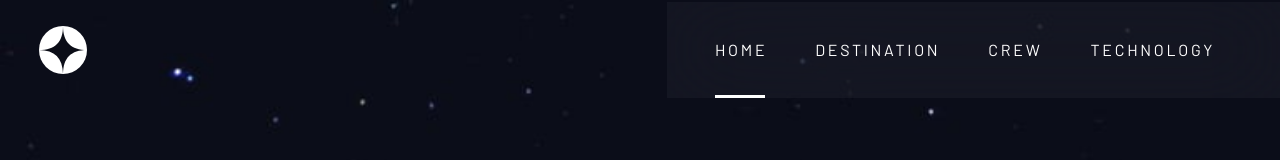
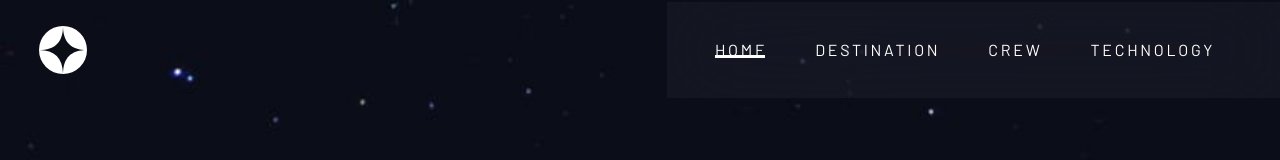
Before and after one commit to hayrapetyandavit/Space-Tourism, a React (Vite) app: page / in a window 1280 px wide. Shown: the top 160 px of the page. Built offline with nearby package versions, Linux system fonts and the light colour scheme; a web font is replaced by a local one.

Commit message:
added active like logic

```diff
--- a/src/App.tsx
+++ b/src/App.tsx
@@ -1,6 +1,9 @@
 import React from "react";
 import Layout from "./layout";
 import Home from "./pages/Home";
+import Destination from "./pages/Destination";
+import Crew from "./pages/Crew";
+import Technology from "./pages/Technology";
 import { Route, Routes } from "react-router-dom";
 
 const App: React.FC = () => {
@@ -9,6 +12,9 @@ const App: React.FC = () => {
       <Routes>
         <Route element={<Layout />}>
           <Route path="/" element={<Home />} />
+          <Route path="/destination" element={<Destination />} />
+          <Route path="/crew" element={<Crew />} />
+          <Route path="/technology" element={<Technology />} />
         </Route>
       </Routes>
     </>
--- a/src/components/Header/index.tsx
+++ b/src/components/Header/index.tsx
@@ -6,13 +6,20 @@ import menuClose from "/assets/shared/icon-close.svg";
 
 import classes from "./styles.module.scss";
 
+const linkData = ["home", "destination", "crew", "technology"];
+
 const Header: React.FC = () => {
-  const [isLinkActive, setIsLinkActive] = useState<Boolean>(false);
+  const [activeLink, setActiveLink] = useState<string>("home");
   const [isMenuOpen, setMenuOpen] = useState<boolean>(false);
 
   const handleBurgerClick = () => {
     setMenuOpen((prevState) => !prevState);
   };
+
+  const handleLinkClick = (e: any) => {
+    setActiveLink(e.target.innerText.slice(3).toLowerCase());
+  };
+
   return (
     <header className={classes.header}>
       <div>
@@ -20,34 +27,40 @@ const Header: React.FC = () => {
           <img src={logo} alt="Logo" />
         </Link>
       </div>
-      <div className={classes.burgerMenu} id={classes.hi} onClick={handleBurgerClick}>
-        {isMenuOpen ? (<img src={menuClose} alt="Close icon" />) : (<img src={menuOpen} alt="Burger icon" />)}
+      <div
+        className={classes.burgerMenu}
+        id={classes.hi}
+        onClick={handleBurgerClick}
+      >
+        {isMenuOpen ? (
+          <img src={menuClose} alt="Close icon" />
+        ) : (
+          <img src={menuOpen} alt="Burger icon" />
+        )}
       </div>
       <hr className={classes.headerHr} />
-      <nav className={`${classes.navigationMenu} ${!isMenuOpen ? classes.menuActive : null}`}>
+      <nav
+        className={`${classes.navigationMenu} ${
+          !isMenuOpen ? classes.menuActive : null
+        }`}
+      >
         <hr className={classes.navHr} />
         <ul className={classes.linksList}>
-          <li>
-            <Link className={classes.link} to="/">
-              <span className={classes.linkIndex}>00</span> home
-              <div className={classes.activeLink}></div>
-            </Link>
-          </li>
-          <li>
-            <Link className={classes.link} to="/destination">
-              <span className={classes.linkIndex}>01</span> destination
-            </Link>
-          </li>
-          <li>
-            <Link className={classes.link} to="/crew">
-              <span className={classes.linkIndex}>02</span> crew
-            </Link>
-          </li>
-          <li>
-            <Link className={classes.link} to="/technology">
-              <span className={classes.linkIndex}>03</span> technology
-            </Link>
-          </li>
+          {linkData &&
+            linkData.map((link, index) => (
+              <li key={Math.random()}>
+                <Link
+                  className={classes.link}
+                  to={link === "home" ? "/" : link}
+                  onClick={handleLinkClick}
+                >
+                  <span className={classes.linkIndex}>0{index}</span> {link}
+                  {activeLink === link ? (
+                    <div className={classes.activeLink}></div>
+                  ) : null}
+                </Link>
+              </li>
+            ))}
         </ul>
       </nav>
     </header>
--- a/src/components/Header/styles.module.scss
+++ b/src/components/Header/styles.module.scss
@@ -19,17 +19,19 @@
     margin-left: 64px;
   }
 }
+
 .burgerMenu {
   display: none;
 }
+
 .navigationMenu {
-  max-height: 96px;
+  height: 96px;
   display: flex;
   justify-content: center;
   align-items: center;
   background: rgba(255, 255, 255, 0.04);
   backdrop-filter: blur(41px);
-  padding: 39px 167px 38px 123px;
+  padding: 0 167px 0 123px;
   .navHr {
     position: absolute;
     top: 48px;
@@ -43,14 +45,18 @@
 
 .linksList {
   display: flex;
+  height: 100%;
   gap: 48px;
-  padding: 38px 0;
+  padding: 0;
+  margin: 0;
   list-style-type: none;
-  margin: 0;
 }
 
 .link {
+  position: relative;
   display: flex;
+  height: 100%;
+  align-items: center;
   gap: 11px;
   font-size: 16px;
   letter-spacing: 2.7px;
@@ -62,7 +68,7 @@
   .activeLink {
     position: absolute;
     bottom: 0;
-    width: 86px;
+    width: 100%;
     height: 3px;
     background-color: #fff;
   }
--- a/src/styles/index.scss
+++ b/src/styles/index.scss
@@ -29,6 +29,8 @@ body {
   text-rendering: optimizeSpeed;
   line-height: 1.5;
   color: #d0d6f9;
+
+  background-color: black;
 }
 
 img,
```
